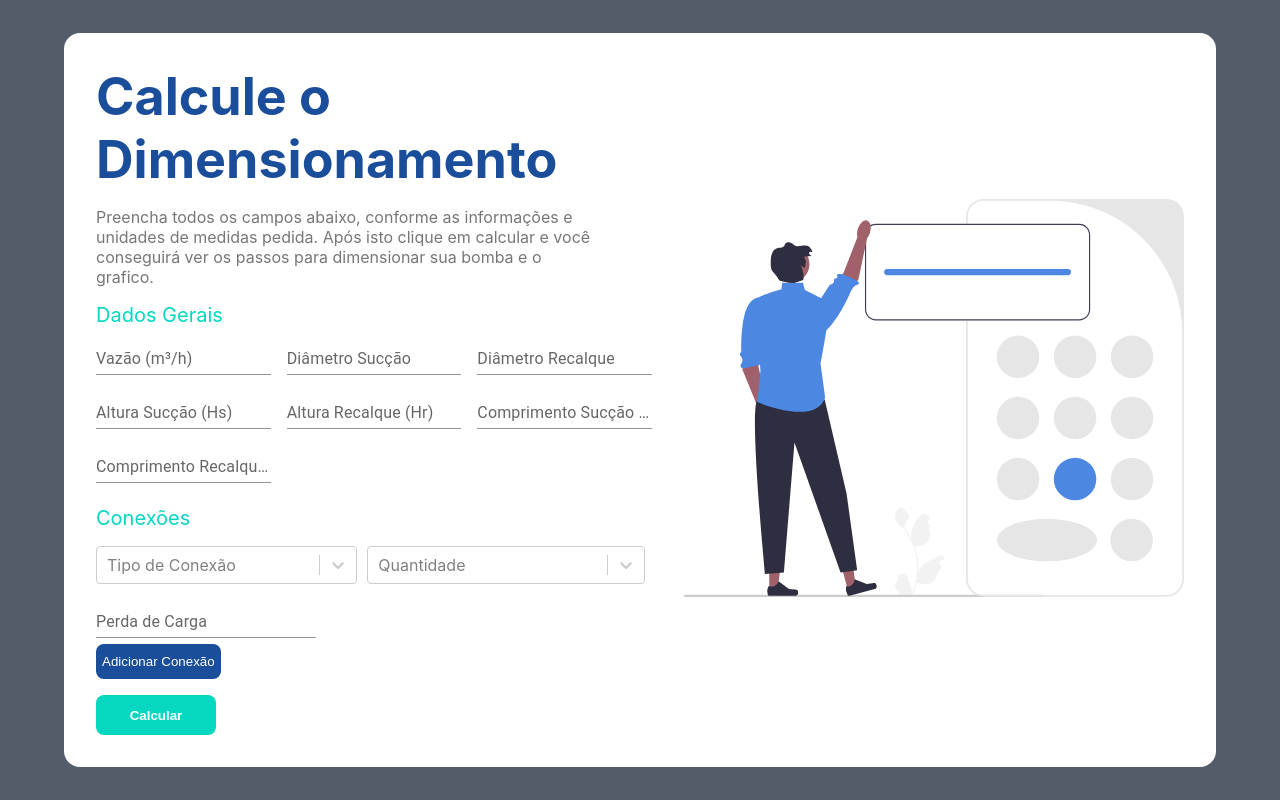
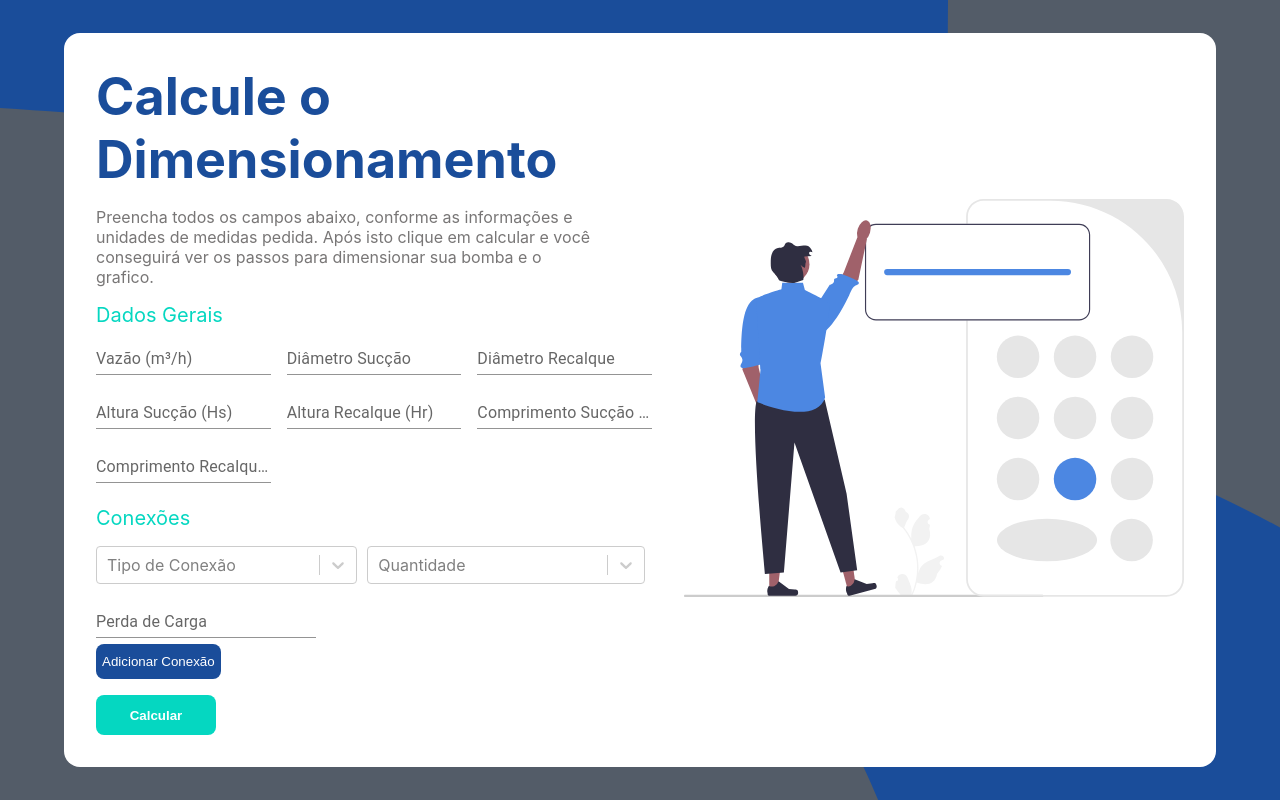
Before and after one commit to guilherme-sperandio/calculator, a Next.js app: page / in a window 1280 px wide. Built offline with nearby package versions, Linux system fonts and the light colour scheme.

Commit message:
add: adicionando bg na home

```diff
--- a/src/styles/home.ts
+++ b/src/styles/home.ts
@@ -6,7 +6,7 @@ export const Container = styled.main`
   justify-content: center;
   width: 100%;
   min-height: 100vh;
-  background-color: #535c68;
+  background-image: url("/assets/bg.svg");
   h1 {
     padding: 0;
     margin: 0;
```
Also changed, not shown: public/assets/bg.svg (added).
